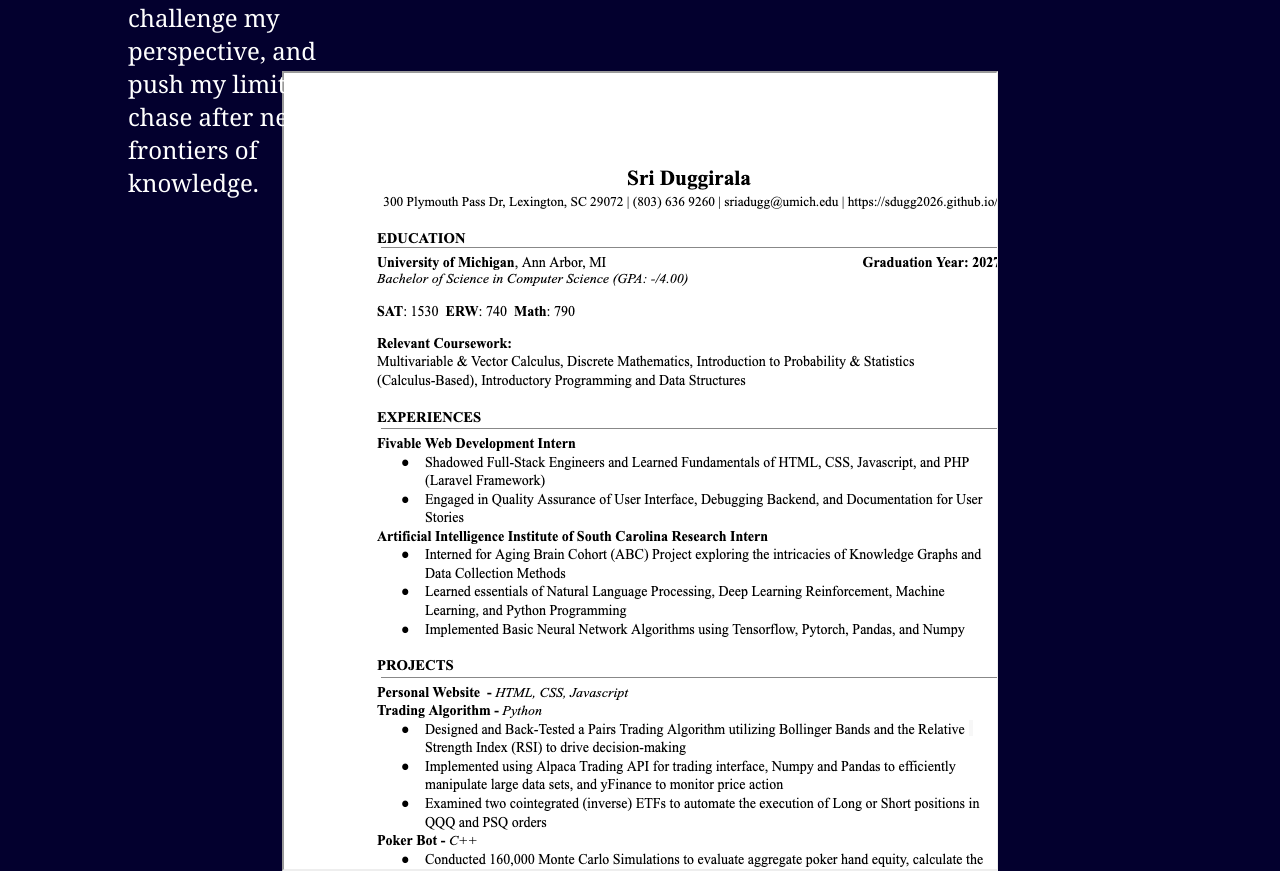
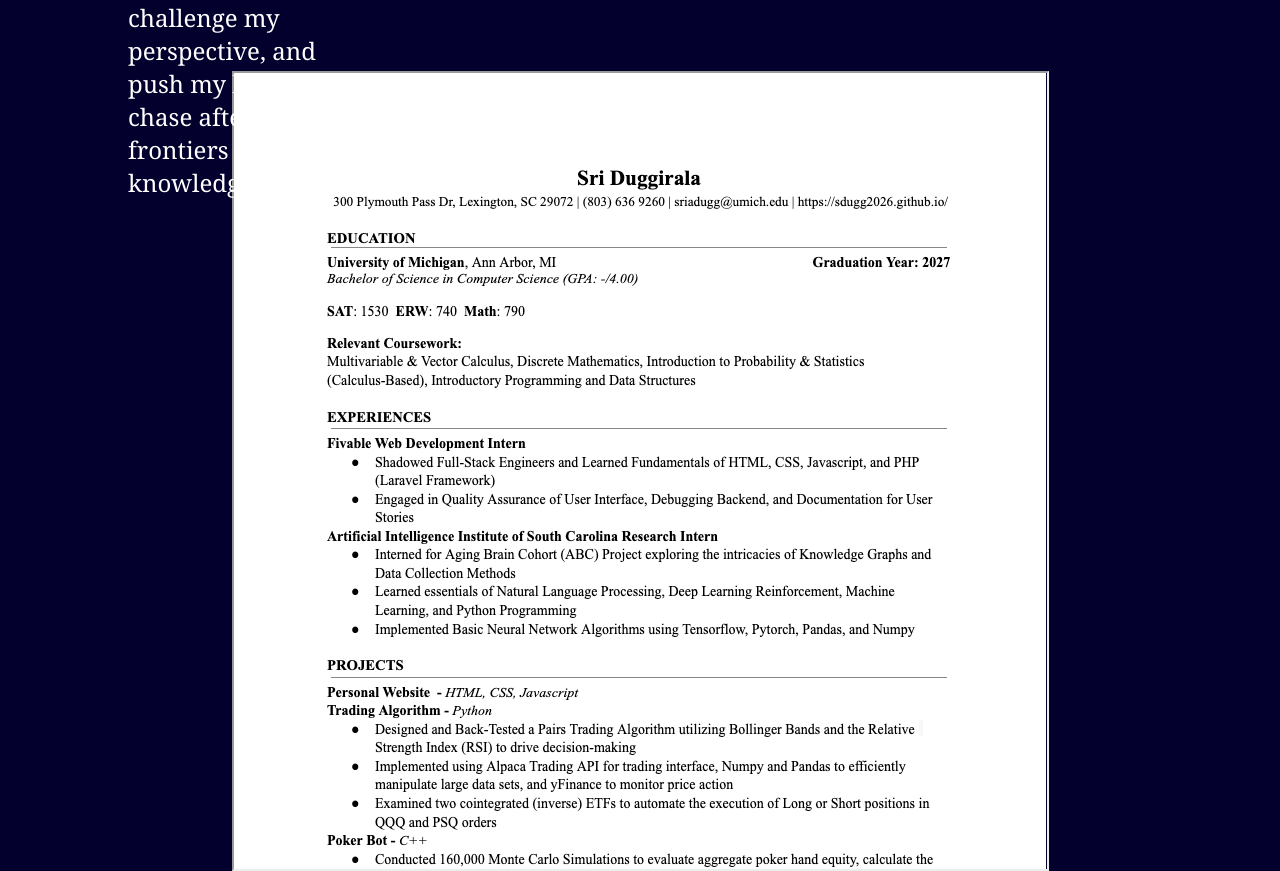
Before and after one commit to sdugg2026/sdugg2026.github.io, a plain HTML site: page index.html in a window 1280 px wide. Shown: the part 729-1600 px from the top of the page. Drawn offline with nearby package versions, Linux system fonts and the light colour scheme.

Commit message:
Update style.css

```diff
--- a/style.css
+++ b/style.css
@@ -153,7 +153,7 @@ body{
   }
 
 .myPDF{
-    width: 56%;
+    width: 817px;
     height: 800px;
     align-items: center;
 }
```
